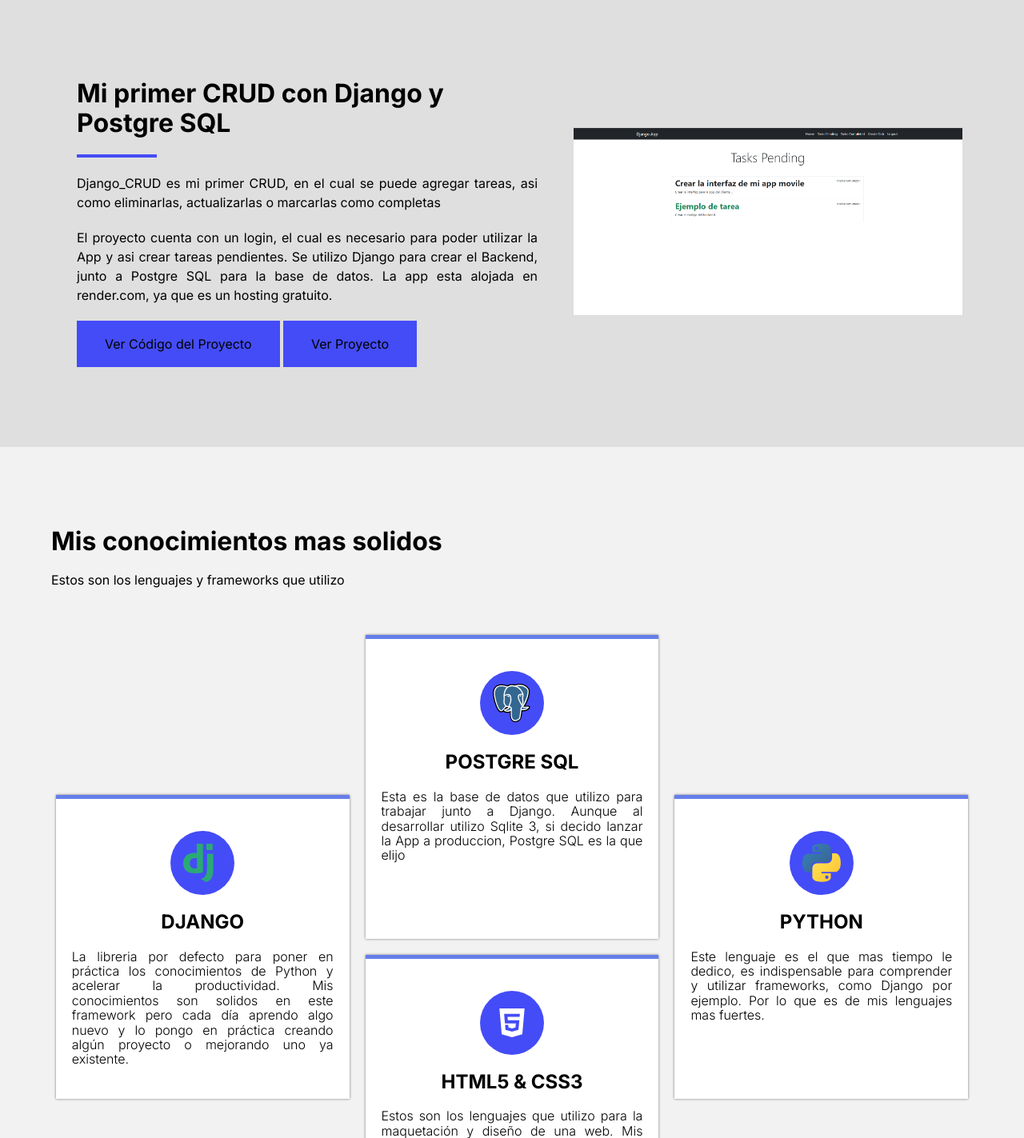
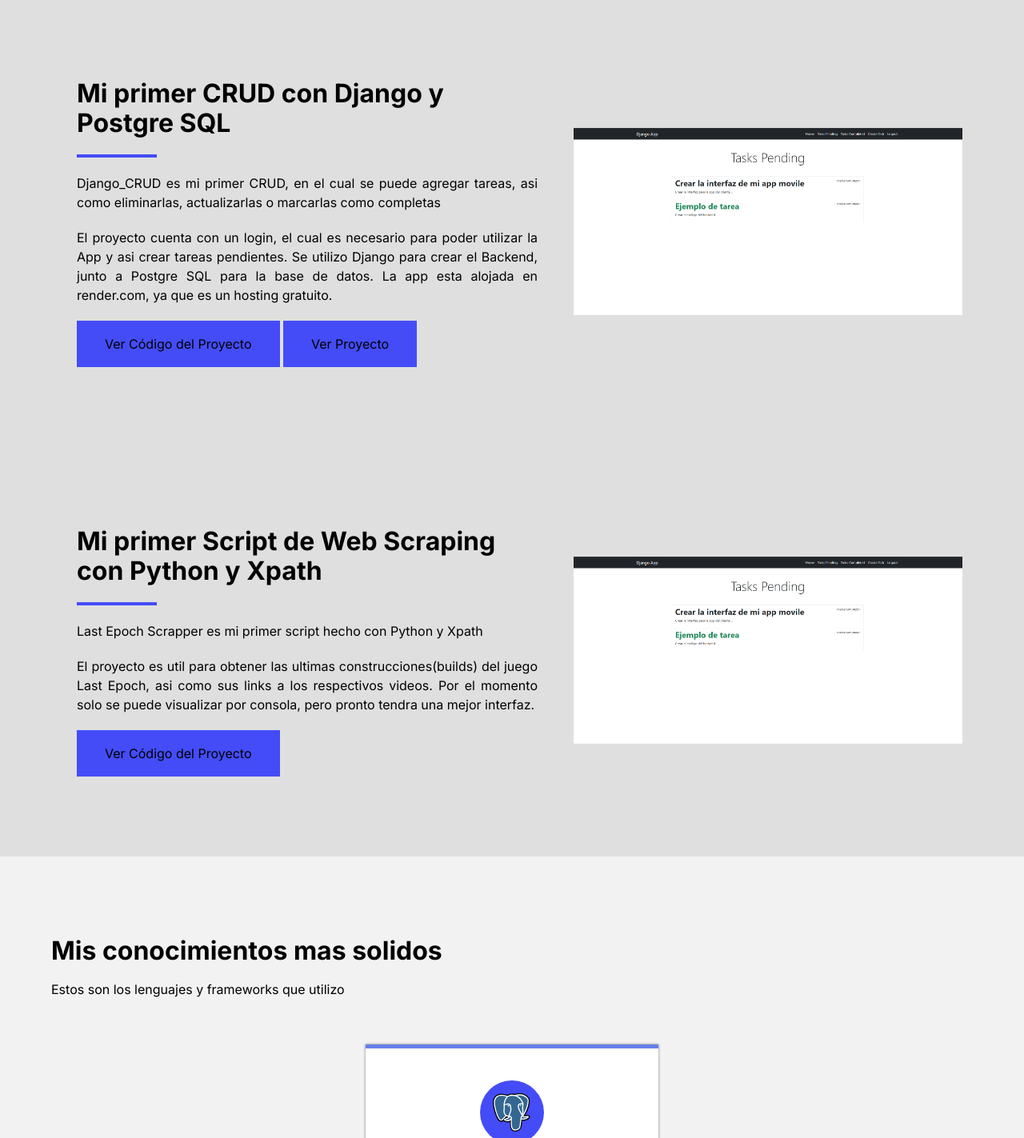
Before and after one commit to MarianoMonzi/Portafolio, a Django app: page / in a window 1280 px wide. Shown: the part 1746-3169 px from the top of the page at 80% size. Run offline with Django 4.2, Linux system fonts and the light colour scheme.

Commit message:
New Project added

```diff
--- a/mysite/templates/index.html
+++ b/mysite/templates/index.html
@@ -81,6 +81,26 @@
 
                 <a href="https://github.com/MarianoMonzi/django-auth-curd" class="cta" target="_blank">Ver Código del Proyecto</a>
                 <a href="https://django-auth-curd.onrender.com/" class="cta" target="_blank">Ver Proyecto</a>
+            </div>
+
+            <figure class="about__picture">
+                <img src="../static/assets/django_crud.PNG" class="about__img">
+            </figure>
+
+        </section>
+
+        <section class="about container">
+            <div class="about__course">
+                <h2 class="title title--border">Mi primer Script de Web Scraping con Python y Xpath</h2>
+                <div>
+                    <p class="about__paragraph" style="text-align: justify;">Last Epoch Scrapper es mi primer script hecho con Python y Xpath
+                    </p>
+
+                    <p class="about__paragraph" style="text-align: justify;">El proyecto es util para obtener las ultimas construcciones(builds) del juego Last Epoch, asi como sus links a los respectivos videos. Por el momento solo se puede visualizar por consola, pero pronto tendra una mejor interfaz.
+                    </p>
+                </div>
+
+                <a href="https://github.com/MarianoMonzi/scraper_script/tree/master" class="cta" target="_blank">Ver Código del Proyecto</a>
             </div>
 
             <figure class="about__picture">
```
